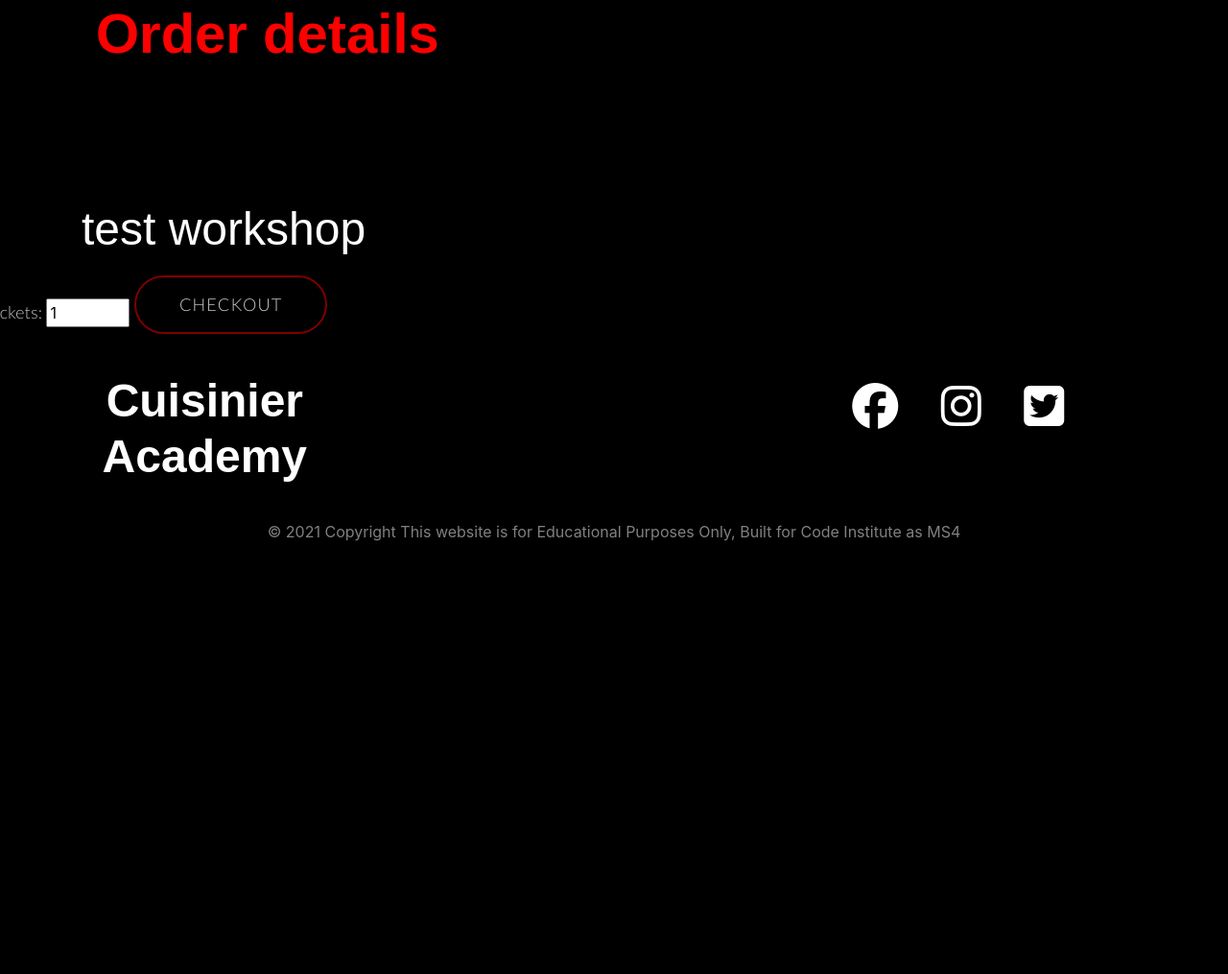
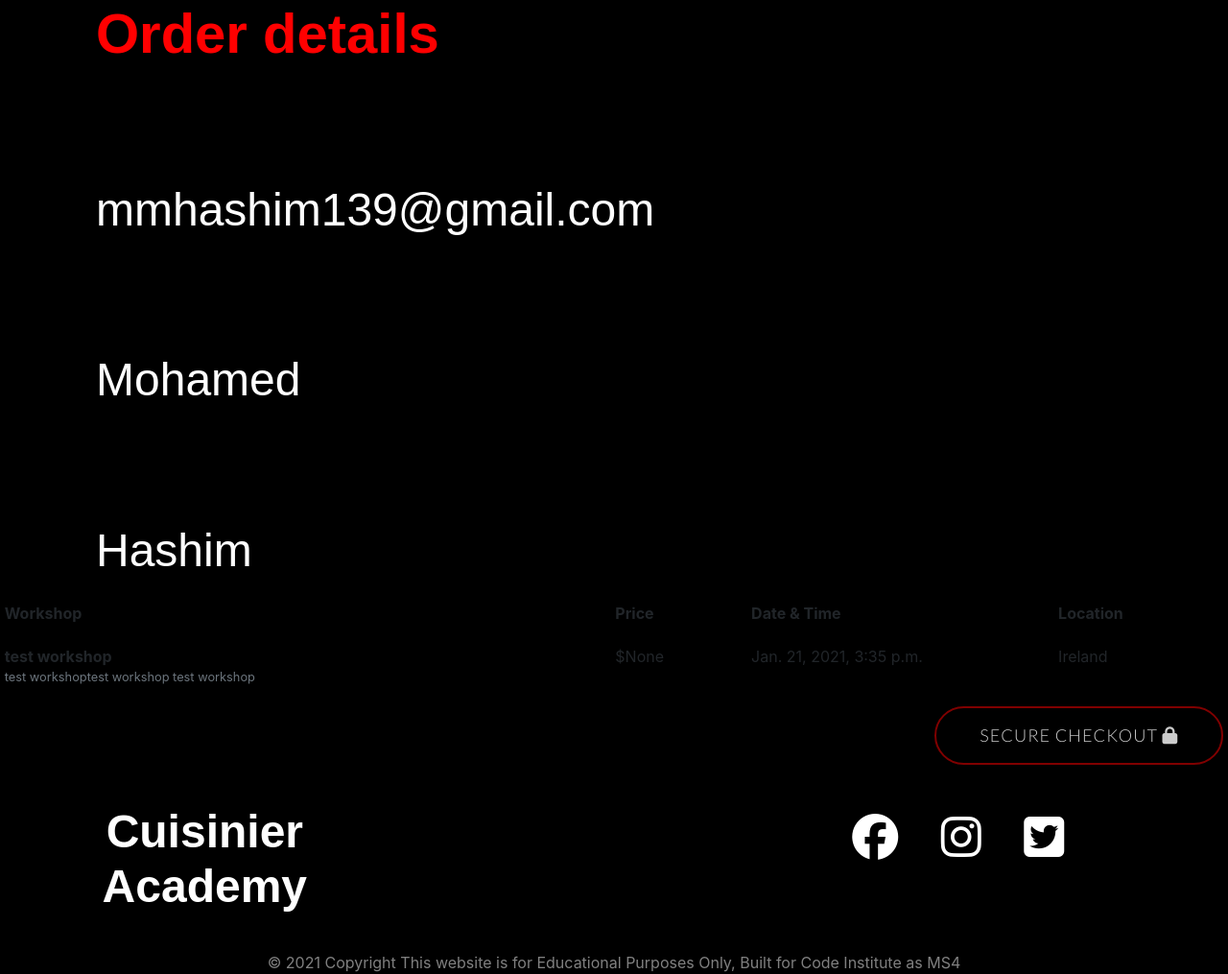
Before and after one commit to mmhashim139/cuisinier-academy, a Django app: a page that uses reservations/templates/reservations/reservations.html in a window 1280 px wide. Shown: the part 180-1195 px from the top of the page at 96% size. Before the commit the page ends 744 px from the top, so only its background shows below. Run offline with Django 3.2, Linux system fonts and the light colour scheme; a user stored in the database is signed in; data comes from the database, SQL or seed files in the repository; both versions use the stored data as it was after the commit; some libraries are stand-ins or nearby versions; some web fonts are replaced.

Commit message:
Render order details with user info in reservation page

```diff
--- a/profiles/models.py
+++ b/profiles/models.py
@@ -5,6 +5,7 @@
 
 class UserProfile(models.Model):
     user = models.OneToOneField(User, on_delete=models.CASCADE)
+    username = models.CharField(max_length=30, null=True, blank=True)
     user_email = User.username
     first_name = models.CharField(max_length=15, null=True, blank=True)
     last_name = models.CharField(max_length=15, null=True, blank=True)
@@ -17,4 +18,4 @@
     country = CountryField(blank_label='Country', null=True, blank=True)
 
     def __str__(self):
-        return self.user.username
+        return self.user_email
--- a/reservations/templates/reservations/reservations.html
+++ b/reservations/templates/reservations/reservations.html
@@ -4,17 +4,48 @@
 {% block content %}
 
 <h1 class="header-titile"> <span> Order details</span></h1>
-<form class="form" action="" method="POST">
-    {% csrf_token %}
-    <div class="row">
-        <div class="">
-            <h1 class="header-titile">{{ workshop.title }}</h1>
-            <label class="section-title-para">Tickets:</label>
-            <input class="" type="number" name="tickets" value="1" min="1" max="15" data-item_id="{{ wprkshop.id }}"
-                id="id_qty_{{ wprkshop.id }}">
-            <input type="submit" class="btn btn-header-2" value="Checkout">
-        </div>
-    </div>
-</form>
+<h2 class="header-titile"> {{ user }}</h2>
+<h2 class="header-titile"> {{ user.first_name }}</h2>
+<h2 class="header-titile"> {{ user.last_name }}</h2>
 
-{% endblock %}
+<!-- Order table from CI Boutique Ado project  -->
+<div class="table-responsive rounded">
+    <table class="table table-sm table-borderless">
+        <thead class="text-black">
+            <tr>
+                <th scope="col">Workshop</th>
+                <th scope="col">Price</th>
+                <th scope="col">Date & Time</th>
+                <th scope="col">Location</th>
+            </tr>
+        </thead>
+        <tr>
+            <td class="py-3">
+                <p class="my-0"><strong>{{ workshop.title }}</strong></p>
+                <p class="my-0 small text-muted">{{ workshop.sub_title }}</p>
+            </td>
+            <td class="py-3">
+                <p class="my-0">${{ workshop.price }}</p>
+            </td>
+            <td class="py-3 w-25">
+                <p class="my-0">{{ workshop.date }}</p>
+            </td>
+            <td class="py-3">
+                <p class="my-0">{{ workshop.location }}</p>
+            </td>
+        </tr>
+        <tr>
+            <td colspan="5" class="text-right">
+                <a href="" class="btn btn-header-2">
+                    <span class="">Secure Checkout</span>
+                    <span class="icon">
+                        <i class="fas fa-lock"></i>
+                    </span>
+                </a>
+            </td>
+        </tr>
+    </table>
+</div>
+
+
+    {% endblock %}
--- a/reservations/views.py
+++ b/reservations/views.py
@@ -1,11 +1,19 @@
-from django.shortcuts import render, get_object_or_404
+from django.shortcuts import render, get_object_or_404, redirect
 from workshops.models import Workshop
 
 
 def create_reservation(request, workshop_id):
-    workshop = get_object_or_404(Workshop, pk=workshop_id)
-    context = {
-        'workshop': workshop,
-    }
+    # if user authinticated , else login / crete an acount
+    if request.user.is_authenticated:
+        workshop = get_object_or_404(Workshop, pk=workshop_id)
+        user = request.user
+        context = {
+            'workshop': workshop,
+            'user': user,
+            }
+        return render(request, 'reservations/reservations.html', context)
 
-    return render(request, 'reservations/reservations.html', context)
+    else:
+        # login and then redirect to the orfer page ???
+        template = "account/login.html"
+        return render(request, template)
--- a/templates/allauth/account/login.html
+++ b/templates/allauth/account/login.html
@@ -42,7 +42,7 @@
                 <div class="row justify-content-center">
                 <a class="button secondaryAction allauth-btn-secondary"
                     href="{% url 'account_reset_password' %}">{% trans "Forgot Password?" %}</a>
-                <button class="allauth-btn-primary" type="submit">{% trans "Sign In" %}</button>
+                <button class="allauth-btn-primary" type="submit">{% trans "Login" %}</button>
                 </div>
             </form>
         </div>
```
Also changed, not shown: db.sqlite3, profiles/migrations/0005_userprofile_username.py (added), reservations/migrations/0002_delete_order.py (added).
